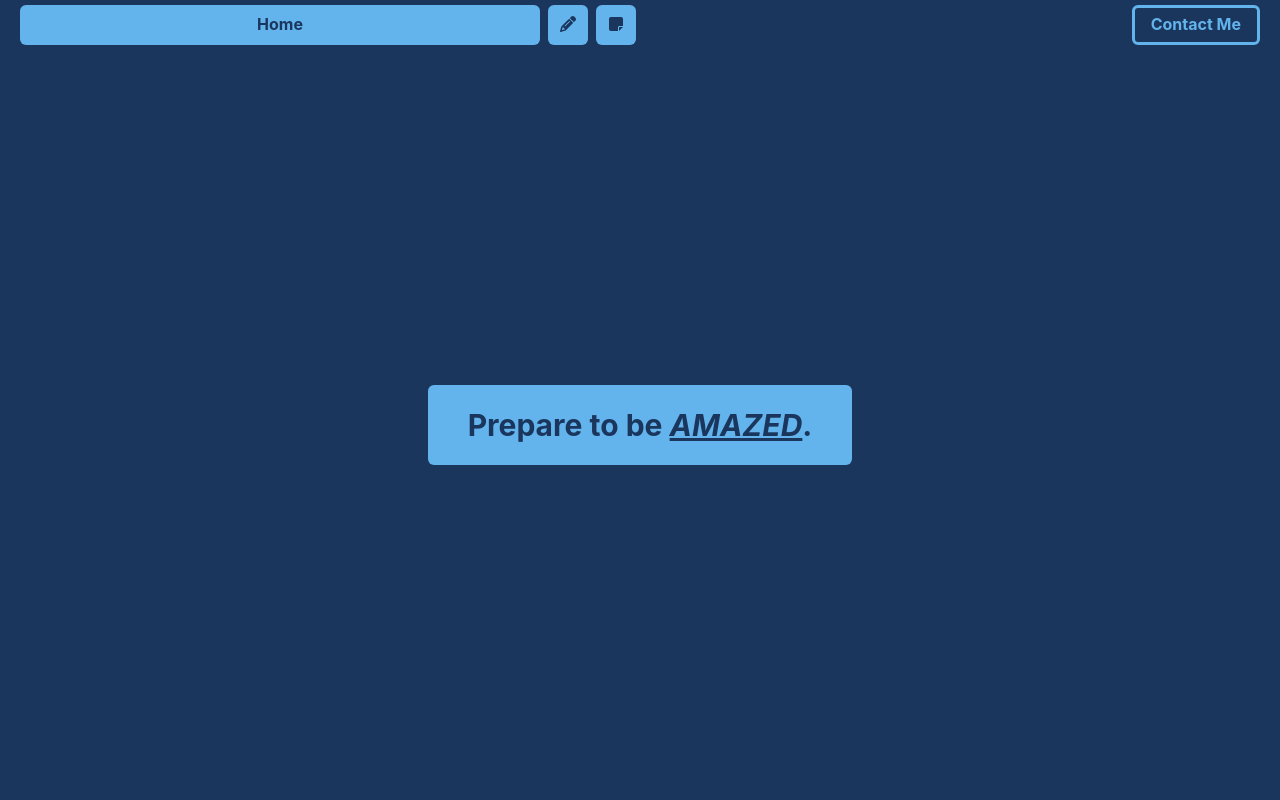
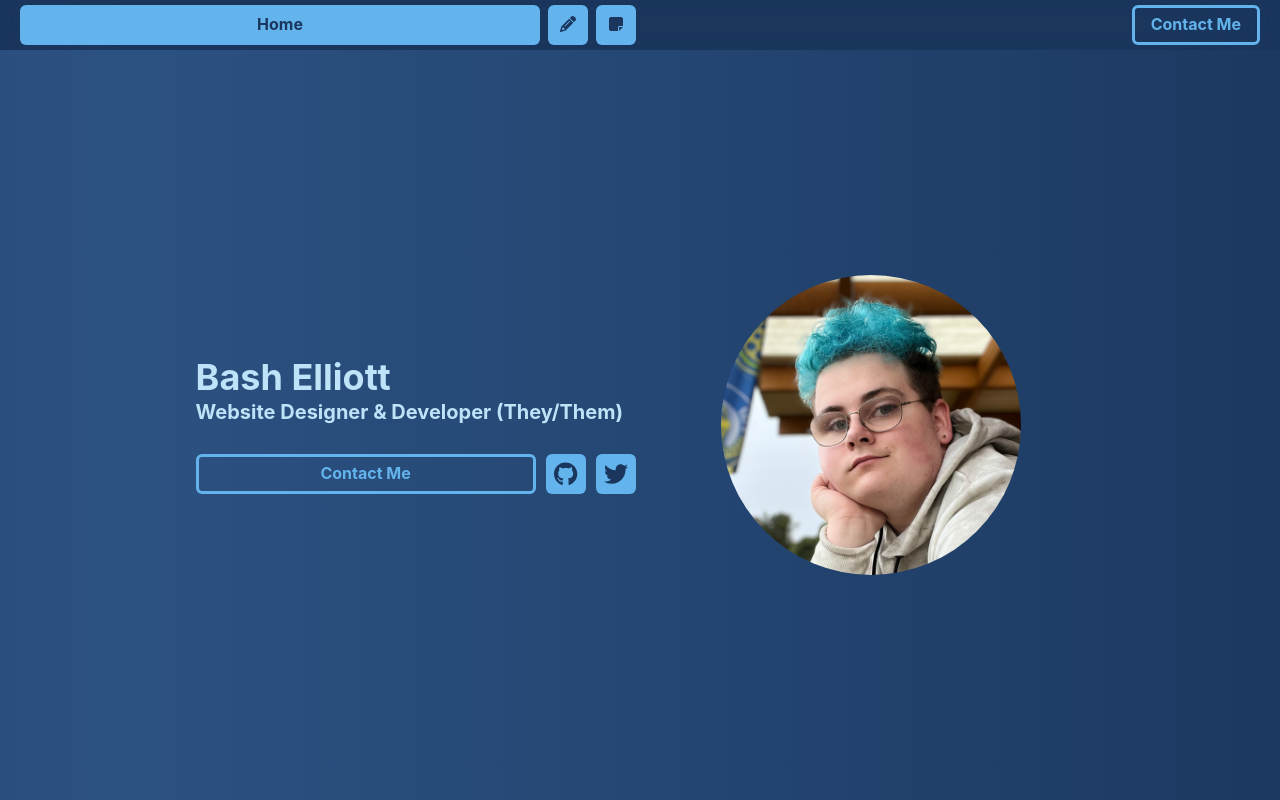
Before and after one commit to rackodo/rackodo-home-page, a Next.js app: page / in a window 1280 px wide. Built offline with nearby package versions, Linux system fonts and the light colour scheme.

Commit message:
added splash

```diff
--- /dev/null
+++ b/components/index/splash.js
@@ -0,0 +1,94 @@
+import { Box, Button, Container, Flex, Grid, GridItem, Heading, IconButton, Image, keyframes } from "@chakra-ui/react";
+import { useRef, useState, useEffect } from "react";
+import { motion, useAnimate } from 'framer-motion'
+import { FontAwesomeIcon } from "@fortawesome/react-fontawesome";
+import { faGithub, faTwitter } from "@fortawesome/free-brands-svg-icons";
+import Link from "next/link";
+
+const bg = keyframes`
+	from {background-position: 0% center;}
+	to {background-position: -200% center}
+`
+
+export default function Splash() {
+	return(
+		<>
+			<Box
+			width="100%"
+			h="calc(100% - 50px)"
+			overflow="hidden"
+			position="absolute"
+			zIndex={-1}
+			bg="linear-gradient(to right, rgb(26, 54, 93), rgb(44, 82, 130), rgb(26, 54, 93))"
+			bgSize="200%"
+			animation={`${bg} infinite 10s linear`} />
+			<Grid
+
+			templateColumns={{sm: '52% 48%', base: 'initial'}}
+			templateRows={{sm: 'initial', base: '30% 70%'}}
+			width="100vw"
+			position="relative"
+			zIndex={0}
+			gap="5px"
+			overflowY="hidden"
+			minH={{md: "600px", sm: "100px"}}
+			h="calc(100vh - 50px)"
+			fontSize="xl"
+			overflowX="hidden"
+			placeItems="center" >
+				<GridItem
+				rowStart={{base: 2, sm: 1}}
+				placeSelf={{base: "center center", sm: "center flex-end"}}
+				w="100%"
+				padding="30px"
+				maxW="500px" >
+					<Heading as="h1">Bash Elliott</Heading>
+					<Heading as="h3"fontSize="xl">Website Designer & Developer (They/Them)</Heading>
+					<br/>
+					<Flex gap="10px">
+						<Link href="mailto:rackodo.business@gmail.com" passHref legacyBehaviour>
+							<Button flex="80%" target="_blank">
+								Contact Me
+							</Button>
+						</Link>
+						<Link href="https://github.com/rackodo" passHref legacyBehaviour>
+							<a target="_blank">
+								<IconButton
+								variant="solid"
+								fontSize="2xl"
+								icon={<FontAwesomeIcon icon={faGithub} />} />
+							</a>
+						</Link>
+						<Link href="https://twitter.com/rackodo" passHref legacyBehaviour>
+							<a target="_blank">
+								<IconButton
+								variant="solid"
+								fontSize="2xl"
+								icon={<FontAwesomeIcon icon={faTwitter} />} />
+							</a>
+						</Link>
+					</Flex>
+				</GridItem>
+				<GridItem
+				padding="50px"
+				paddingTop={{base: "200px", sm: "50px"}}
+				display="flex"
+				alignItems="center"
+				justifyContent="center"
+				placeSelf={{base: "center center", sm: "center flex-start"}} >
+					<Image
+					display="block"
+					position="relative"
+					borderRadius="100%"
+					src="profile.png"
+					fallbackSrc="http://via.placeholder.com/300"
+					alt="placeholder"
+					objectFit="contain"
+					boxSize={{base: "75%", sm: "100%"}}
+					maxH="300px"
+					maxW="300px" />
+				</GridItem>
+			</Grid>
+		</>
+	)
+}
--- a/components/navbar.js
+++ b/components/navbar.js
@@ -10,7 +10,11 @@ export default function Navbar() {
 
 	return (
 		<HStack
+		position="fixed"
+		width="100vw"
+		backdropFilter="blur(50px)"
 		h="50px"
+		zIndex="50"
 		fontSize={{base: "14px", md: "initial"}}
 		paddingX={{base: "10px", md: "20px"}}
 	>
--- a/components/splash.js
+++ /dev/null
@@ -1,28 +0,0 @@
-import { Button, Grid, GridItem, Text } from "@chakra-ui/react";
-import { useRef, useState, useEffect } from "react";
-import { motion, useAnimate } from 'framer-motion'
-
-export default function Splash() {
-	return(
-		<Grid
-		templateColumns='1fr'
-		templateRows='1fr'
-
-		w="100vw"
-		h="calc(100vh - 50px)"
-		fontSize="xl" >
-			<GridItem
-			colSpan={2}
-			display="flex"
-			alignItems="center"
-			justifyContent="center" >
-				<Button
-				variant={'solid'}
-				fontSize="3xl"
-				padding={10} >
-					<Text>Prepare to be <i><u>AMAZED</u></i>.</Text>
-				</Button>
-			</GridItem>
-		</Grid>
-	)
-}
--- a/index.html
+++ b/index.html
@@ -2,9 +2,9 @@
 <html>
    <head>
       <title>HTML Meta Tag</title>
-      <meta http-equiv = "refresh" content = "0; url = https://rackodo.vercel.app" />
+      <meta http-equiv = "refresh" content = "0; url = https://rackodo.dev" />
    </head>
    <body>
-      <p><a href="https://rackodo.vercel.app">If it doesn't redirect you, click here.</a></p>
+      <p><a href="https://rackodo.dev">If it doesn't redirect you, click here.</a></p>
    </body>
 </html>
--- a/layouts/main.js
+++ b/layouts/main.js
@@ -11,7 +11,8 @@ export default function Main({ children }) {
 			<Navbar />
 			<Box
 			w="100vw"
-			h="calc(100vh - 50px)">
+			paddingTop="50px"
+			minH="calc(100vh)">
 				{children}
 			</Box>
 		</div>
--- a/pages/index.js
+++ b/pages/index.js
@@ -1,6 +1,6 @@
 import React from "react";
 import { useRouter } from "next/router";
-import Splash from "../components/splash";
+import Splash from "../components/index/splash";
 
 export default function Home() {
 	const router = useRouter()
--- a/theme/globals.js
+++ b/theme/globals.js
@@ -3,6 +3,9 @@ const global = {
 		bg: 'blue.900',
 		color: 'blue.100',
 		overflowX: 'hidden'
+	},
+	'*': {
+		// outline: '1px solid black'
 	}
 }
 
```
Also changed, not shown: public/profile.png (added).
